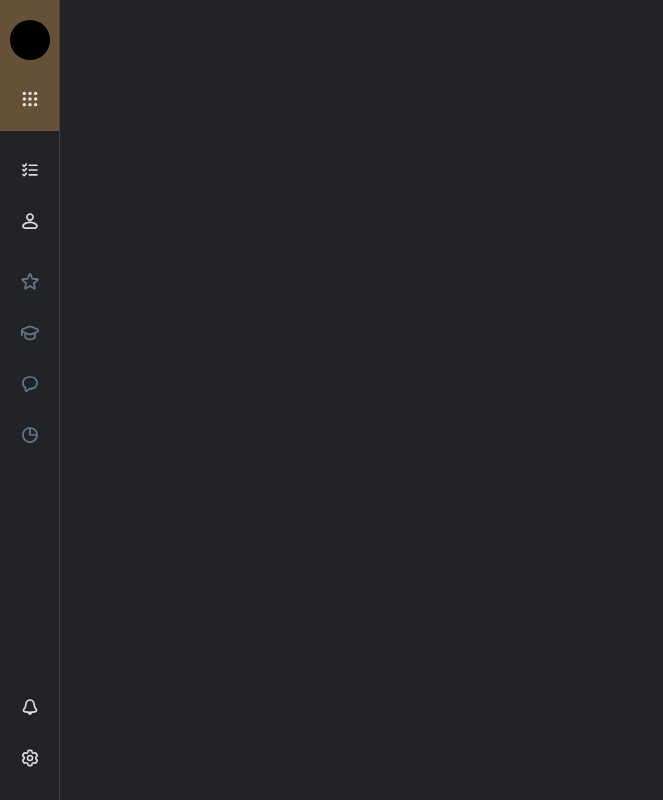
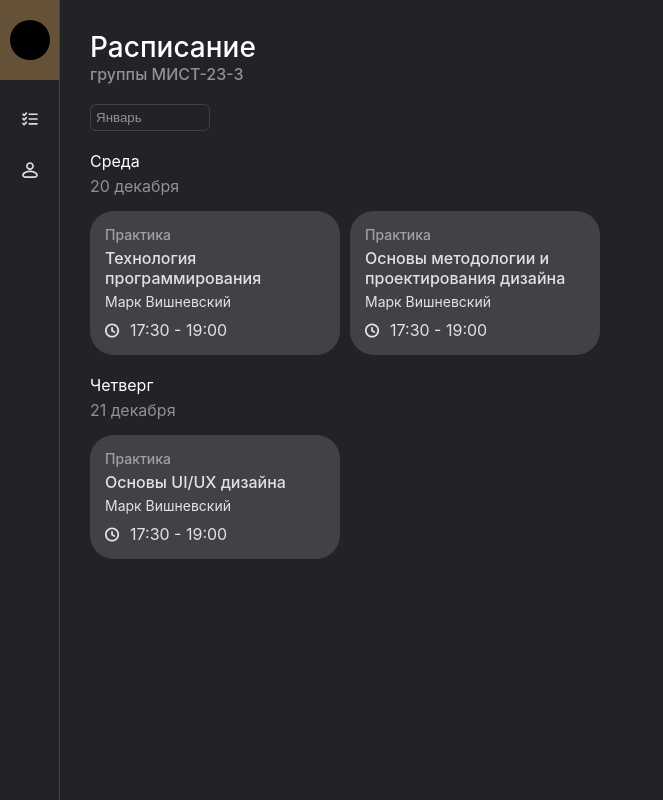
Before and after one commit to Team-One-Tech-Proga/schedule-frontend, a website built with webpack: page src/index.html in a window 1280 px wide. Shown: the whole page, without its empty margins (0-663 px from the left). Built offline with nearby package versions, Linux system fonts and the light colour scheme.

Commit message:
layout main content

```diff
--- a/src/index.html
+++ b/src/index.html
@@ -10,12 +10,11 @@
   <nav class="sidemenu">
 
     <div class="sidemenu__block sidemenu__general">
+
       <div class="sidemenu__general-profile">
         <button class="profile-button"></button>
-        <button class="sidemenu-button">
-          <img src="<%=require('./svg/menu.svg')%>" class="menu-icon" alt=""/>
-        </button>
       </div>
+
       <div class="sidemenu__block-first">
         <ul class="sidemenu__block__list">
           <li class="sidemenu__block__list-item">
@@ -30,52 +29,121 @@
           </li>
         </ul>
       </div>
-      <div class="sidemenu__block-second">
-        <ul class="sidemenu__block__list">
-          <li class="sidemenu__block__list-item">
-            <button class="sidemenu-button">
-              <img src="<%=require('./svg/star.svg')%>" alt=""/>
-            </button>
-          </li>
 
-          <li class="sidemenu__block__list-item">
-            <button class="sidemenu-button">
-              <img src="<%=require('./svg/graduation-cap.svg')%>" alt=""/>
-            </button>
-          </li>
-
-          <li class="sidemenu__block__list-item">
-            <button class="sidemenu-button">
-              <img src="<%=require('./svg/comment.svg')%>" alt=""/>
-            </button>
-          </li>
-
-          <li class="sidemenu__block__list-item">
-            <button class="sidemenu-button">
-              <img src="<%=require('./svg/chart-pie.svg')%>" alt=""/>
-            </button>
-          </li>
-        </ul>
-      </div>
-    </div>
-
-    <div class="sidemenu__block sidemenu__settings">
-      <ul class="sidemenu__block__list">
-        <li class="sidemenu__block__list-item">
-          <button class="sidemenu-button">
-            <img src="<%=require('./svg/bell.svg')%>" alt=""/>
-          </button>
-        </li>
-
-        <li class="sidemenu__block__list-item">
-          <button class="sidemenu-button">
-            <img src="<%=require('./svg/setting.svg')%>" alt=""/>
-          </button>
-        </li>
-      </ul>
     </div>
 
   </nav>
 
+  <main class="content">
+    <div class="content__info">
+      <h1 class="content__info-title">Расписание</h1>
+      <h2 class="content__info-group">группы МИСТ-23-3</h2>
+    </div>
+
+    <div class="content__filter">
+      <select name="filter-from" class="filter">
+        <option value="1">Январь</option>
+        <option value="2">Февраль</option>
+        <option value="3">Март</option>
+        <option value="4">Апрель</option>
+      </select>
+    </div>
+
+    <div class="content__schedule">
+      <ul class="content__schedule-list">
+        <li class="content__schedule-item">
+          <article class="schedule">
+            <div class="schedule__info">
+              <h3 class="schedule__info-title">Среда</h3>
+              <p class="schedule__info-date">20 декабря</p>
+            </div>
+            <div class="schedule__cards">
+
+              <article class="card">
+                <div class="card__info">
+                  <p class="card__info-status">Практика</p>
+                  <h3 class="card__info-title">Технология программирования</h3>
+                  <p class="card__info-author">Марк Вишневский</p>
+                </div>
+                <div class="card__date">
+                  <img src="<%=require('./svg/time.svg')%>" alt="иконка часов" class="card__date-icon">
+                  <p class="card-date">17:30 - 19:00</p>
+                </div>
+              </article>
+
+              <article class="card">
+                <div class="card__info">
+                  <p class="card__info-status">Практика</p>
+                  <h3 class="card__info-title">Основы методологии и проектирования дизайна</h3>
+                  <p class="card__info-author">Марк Вишневский</p>
+                </div>
+                <div class="card__date">
+                  <img src="<%=require('./svg/time.svg')%>" alt="иконка часов" class="card__date-icon">
+                  <p class="card-date">17:30 - 19:00</p>
+                </div>
+              </article>
+
+            </div>
+          </article>
+        </li>
+
+        <li class="content__schedule-item">
+          <article class="schedule">
+            <div class="schedule__info">
+              <h3 class="schedule__info-title">Четверг</h3>
+              <p class="schedule__info-date">21 декабря</p>
+            </div>
+            <div class="schedule__cards">
+
+              <article class="card">
+                <div class="card__info">
+                  <p class="card__info-status">Практика</p>
+                  <h3 class="card__info-title">Основы UI/UX дизайна</h3>
+                  <p class="card__info-author">Марк Вишневский</p>
+                </div>
+                <div class="card__date">
+                  <img src="<%=require('./svg/time.svg')%>" alt="иконка часов" class="card__date-icon">
+                  <p class="card-date">17:30 - 19:00</p>
+                </div>
+              </article>
+
+            </div>
+          </article>
+        </li>
+
+      </ul>
+    </div>
+
+  </main>
+
+  <template id="schedule">
+    <li>
+      <article class="schedule">
+        <div class="schedule__info">
+          <h3 class="schedule__info-title">Четверг</h3>
+          <p class="schedule__info-date">21 декабря</p>
+        </div>
+        <div class="schedule__cards">
+          <!-- Тут карточки предметов -->
+        </div>
+      </article>
+    </li>
+  </template>
+
+  <!-- Элемент карточки предмета -->
+  <template id="card">
+    <article class="card">
+      <div class="card__info">
+        <p class="card__info-status"></p>
+        <h3 class="card__info-title"></h3>
+        <p class="card__info-author"></p>
+      </div>
+      <div class="card__date">
+        <img src="<%=require('./svg/time.svg')%>" alt="иконка часов" class="card__date-icon">
+        <p class="card__date-time">17:30 - 19:00</p>
+      </div>
+    </article>
+  </template>
+
 </body>
 </html>
--- a/src/styles/index.css
+++ b/src/styles/index.css
@@ -24,9 +24,7 @@
     background-color: var(--main-color);
 }
 
-/*
-    Стили для бокового меню и его элементов
-*/
+/* SIDEMENU */
 
 .sidemenu {
     display: flex;
@@ -43,13 +41,9 @@
     gap: 20px;
 }
 
-.sidemenu__settings {
-    padding-bottom: 20px;
-}
-
 .sidemenu__general-profile {
     background-color: var(--main-color);
-    padding: 20px 0 10px;
+    padding: 20px 0;
     display: flex;
     flex-direction: column;
     place-items: center;
@@ -73,3 +67,119 @@
     display: flex;
     place-content: center;
 }
+
+
+/* MAIN */
+
+.content {
+    display: flex;
+    flex-direction: column;
+    gap: 20px;
+    padding: 30px;
+    font-family: Inter, sans-serif;
+}
+
+.content__info-title {
+    font-size: 28px;
+    font-weight: 500;
+    color: var(--text-main);
+}
+
+.content__info-group {
+    font-size: 16px;
+    font-weight: 500;
+    color: var(--subtitle-color);
+}
+
+.content__schedule-list {
+    display: flex;
+    flex-direction: column;
+    gap: 20px;
+}
+
+/* FILTER */
+
+.filter {
+    appearance: none;
+    background-color: transparent;
+    border: var(--secondary-color) 1px solid;
+    border-radius: 6px;
+    width: 120px;
+    padding: 5px 5px;
+    color: var(--subtitle-color);
+}
+
+/* SCHEDULE */
+
+.schedule {
+    display: flex;
+    flex-direction: column;
+    gap: 15px;
+}
+
+.schedule__info {
+    display: flex;
+    flex-direction: column;
+    gap: 5px;
+}
+
+.schedule__info-title {
+    color: var(--text-main);
+    font-weight: 400;
+    font-size: 16px;
+}
+
+.schedule__info-date {
+    color: var(--subtitle-color);
+    font-weight: 400;
+    font-size: 16px;
+}
+
+/* CARD */
+
+.schedule__cards {
+    display: flex;
+    gap: 10px;
+}
+
+.card {
+    background-color: var(--secondary-color);
+    width: 250px;
+    border-radius: 24px;
+    padding: 15px;
+    color: var(--accent-color);
+}
+
+.card__info {
+    display: flex;
+    flex-direction: column;
+    gap: 5px;
+}
+
+.card__info-status {
+    color: var(--subtitle-color);
+    font-size: 14px;
+    font-weight: 500;
+}
+
+.card__info-title {
+    font-size: 16px;
+    font-weight: 500;
+}
+
+.card__info-author {
+    font-size: 14px;
+    font-weight: 400;
+}
+
+.card__date {
+    display: flex;
+    align-items: center;
+    gap: 10px;
+    margin-top: 10px;
+}
+
+.card__date-icon {
+    width: 15px;
+    height: 15px;
+}
--- a/src/styles/variables.css
+++ b/src/styles/variables.css
@@ -4,4 +4,5 @@
     --secondary-color: rgba(66, 65, 71, 1);
     --subtitle-color: rgba(255, 255, 255, 0.5);
     --main-color: rgba(255, 190, 92, 0.3);
+    --text-main: rgba(255, 255, 255, 1);
 }
```
